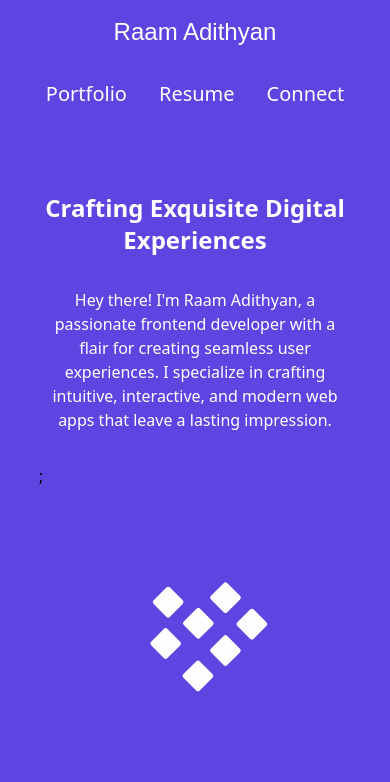
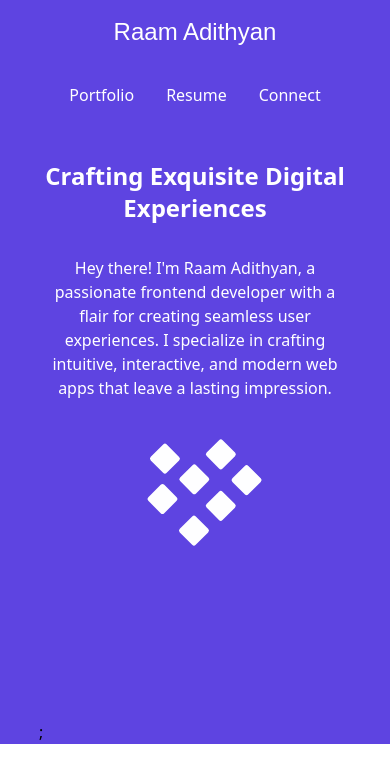
Before and after one commit to raamadithyan/portfolio, a Next.js app: page / in a window 390 px wide. Shown: the top 782 px of the page. Built offline with nearby package versions, Linux system fonts and the light colour scheme; a web font is replaced by a local one.

Commit message:
mobile height responsiveness adjusted

```diff
--- a/src/components/header.js
+++ b/src/components/header.js
@@ -28,15 +28,15 @@ const rammetto = Rammetto_One({
  		">
 
  		<div className="header-item text-xl">
- 		<Link href="/portfolio"> Portfolio</Link>
+ 		<Link className="text-[1rem] sm:text-[1.2rem]" href="/portfolio"> Portfolio</Link>
  		</div>
 
  		<div className="header-item text-xl">
- 		<Link href="/resume"> Resume</Link>
+ 		<Link className="text-[1rem] sm:text-[1.2rem]" href="/resume"> Resume</Link>
  		</div>
 
- 		<div className="header-item text-xl">
- 		<Link href="/connect">Connect</Link>
+ 		<div  className="header-item text-xl">
+ 		<Link className="text-[1rem] sm:text-[1.2rem]" href="/connect">Connect</Link>
  		</div>
 
  		</div>
--- a/src/pages/index.js
+++ b/src/pages/index.js
@@ -6,11 +6,11 @@ export default function Home() {
     <Page>
     <div
       className='
-        bg-[#5e44e1] w-full h-[100vh]
-          flex flex-col pt-48 sm:pt-24 items-center sm:justify-center
+        bg-[#5e44e1] w-full h-fit sm:h-[100vh]
+          flex flex-col pt-40 sm:pt-24 items-center sm:justify-center
 
          '>
-         <div className=' w-[80%] sm:w-[50%] h-fit'>
+         <div className='  w-[80%] sm:w-[50%] h-auto'>
       <h1
       className='
         font-bold
@@ -41,9 +41,9 @@ export default function Home() {
        leave a lasting impression.
 
       </h1>
- <div className="  h-fit  mt-8 ">
+ <div className="  h-fit relative top-0 sm:relative  sm:mt-8 ">
 
-           <Lottie className=' absolute mix-blend-screen scale-100 sm:scale-150 sm:relative' style={{ height: 320 }}  animationData={groovyWalkAnimation} />;
+           <Lottie className=' transform -translate-y-20 sm:-translate-y-10  mix-blend-screen scale-100 sm:scale-150 sm:relative' style={{ height: 320 }}  animationData={groovyWalkAnimation} />;
 
     </div>
          </div>
```
